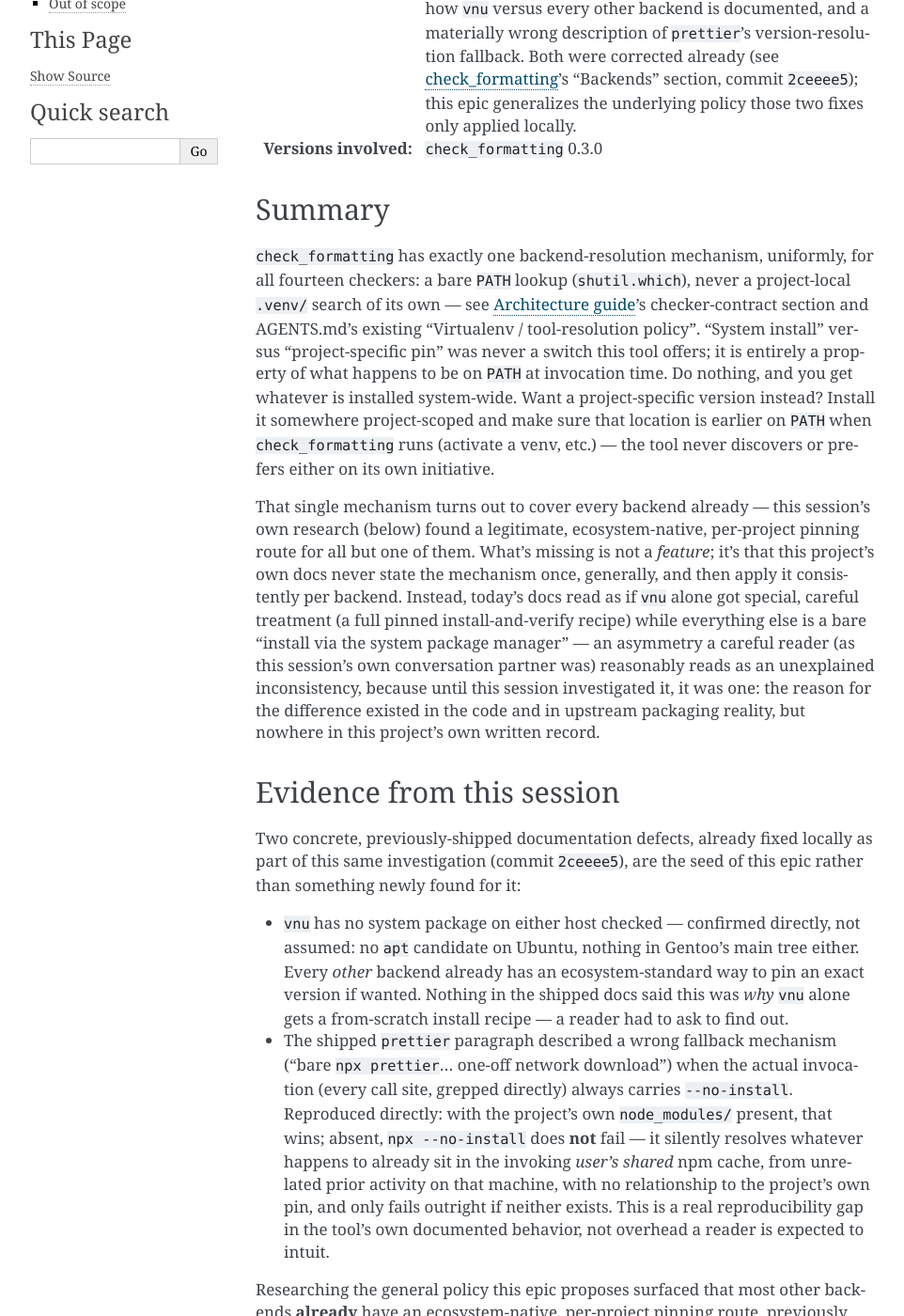
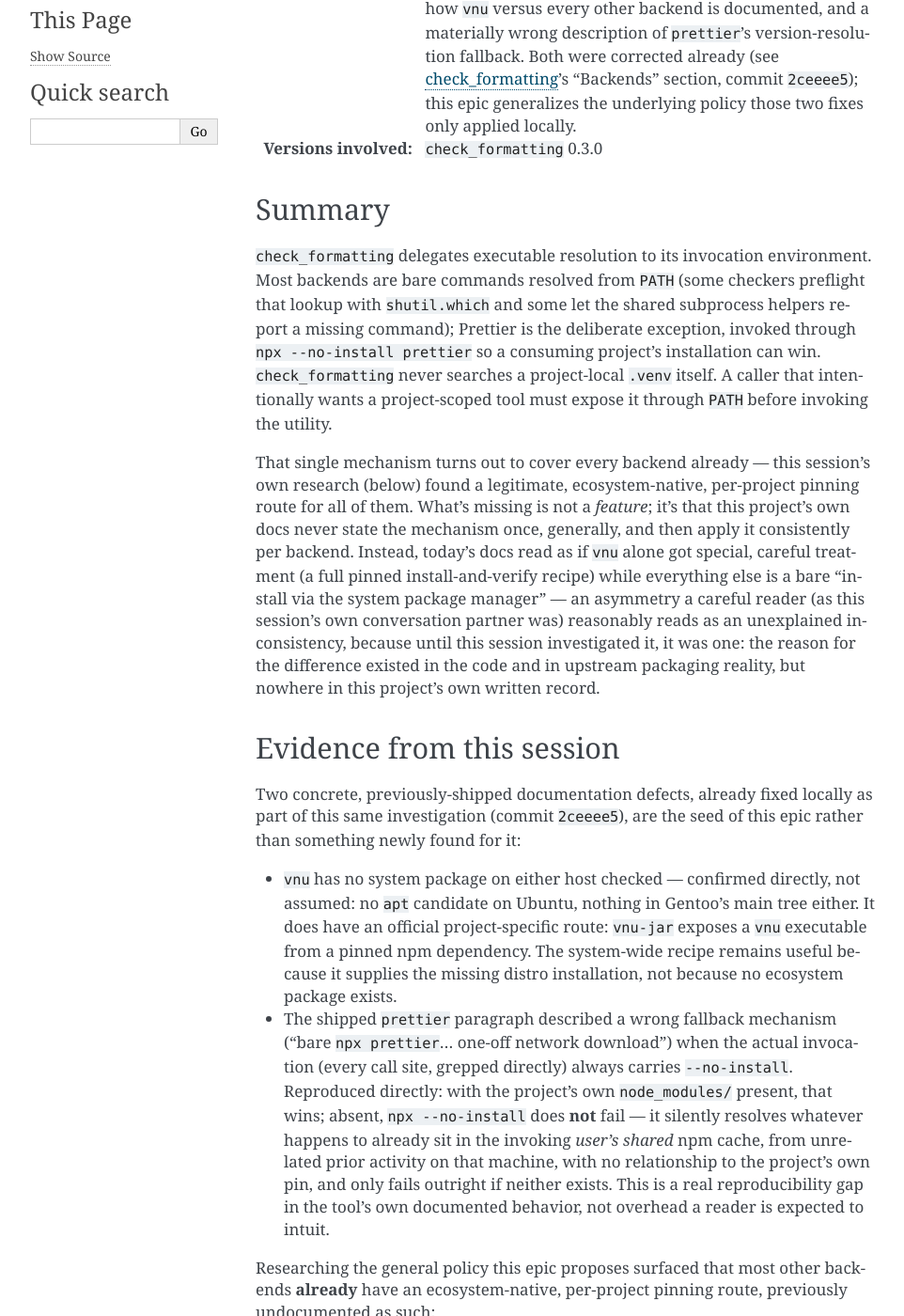
Before and after one commit to dememax/check_formatting, a Sphinx documentation site: the page built from docs/roadmap/backend-install-policy.rst, in a window 1280 px wide and 1400 px high, scrolled down 354 px. Shown: the whole window at 94% size, without its empty margins (148-1110 px from the left). Built offline with Sphinx 7.4.7, drawn with Linux system fonts in a browser that asks for light colours; some of the changed text lies outside the part shown.

Commit message:
docs: correct backend installation and architecture claims
The backend-installation roadmap incorrectly denied the official vnu-jar project-local executable, generalized every checker as a shutil.which lookup, and conflicted with the actual split between PATH preflights and subprocess resolution. The contributor guide also misstated that split, while the new CI example named an unpublished PyPI package.

Document both VNU deployment routes, scope the three-file statement to production registration, correct the seven/seven resolution split, and install check_formatting in CI from a pinned source checkout.

Validation: check_rst check and the Sphinx build pass for all three changed RST documents; git diff --check passes.

Co-Authored-By: Codex GPT-5 <noreply@openai.com>

```diff
--- a/docs/roadmap/backend-install-policy.rst
+++ b/docs/roadmap/backend-install-policy.rst
@@ -23,22 +23,19 @@ Backend installation policy: system vs. project-specific, per distro
 Summary
 *********
 
-``check_formatting`` has exactly one backend-resolution mechanism,
-uniformly, for all fourteen checkers: a bare ``PATH`` lookup
-(``shutil.which``), never a project-local ``.venv/`` search of its own —
-see :doc:`../architecture`'s checker-contract section and AGENTS.md's
-existing "Virtualenv / tool-resolution policy". "System install" versus
-"project-specific pin" was never a switch this tool offers; it is entirely
-a property of what happens to be on ``PATH`` at invocation time. Do
-nothing, and you get whatever is installed system-wide. Want a
-project-specific version instead? Install it somewhere project-scoped and
-make sure that location is earlier on ``PATH`` when ``check_formatting``
-runs (activate a venv, etc.) — the tool never discovers or prefers either
-on its own initiative.
+``check_formatting`` delegates executable resolution to its invocation
+environment. Most backends are bare commands resolved from ``PATH`` (some
+checkers preflight that lookup with ``shutil.which`` and some let the shared
+subprocess helpers report a missing command); Prettier is the deliberate
+exception, invoked through ``npx --no-install prettier`` so a consuming
+project's installation can win. ``check_formatting`` never searches a
+project-local ``.venv`` itself. A caller that intentionally wants a
+project-scoped tool must expose it through ``PATH`` before invoking the
+utility.
 
 That single mechanism turns out to cover every backend already — this
 session's own research (below) found a legitimate, ecosystem-native,
-per-project pinning route for all but one of them. What's missing is not
+per-project pinning route for all of them. What's missing is not
 a *feature*; it's that this project's own docs never state the mechanism
 once, generally, and then apply it consistently per backend. Instead,
 today's docs read as if ``vnu`` alone got special, careful treatment
@@ -60,10 +57,10 @@ seed of this epic rather than something newly found for it:
 
 * ``vnu`` has no system package on either host checked — confirmed
   directly, not assumed: no ``apt`` candidate on Ubuntu, nothing in
-  Gentoo's main tree either. Every *other* backend already has an
-  ecosystem-standard way to pin an exact version if wanted. Nothing in
-  the shipped docs said this was *why* ``vnu`` alone gets a from-scratch
-  install recipe — a reader had to ask to find out.
+  Gentoo's main tree either. It does have an official project-specific
+  route: ``vnu-jar`` exposes a ``vnu`` executable from a pinned npm
+  dependency. The system-wide recipe remains useful because it supplies
+  the missing distro installation, not because no ecosystem package exists.
 * The shipped ``prettier`` paragraph described a wrong fallback
   mechanism ("bare ``npx prettier``... one-off network download") when
   the actual invocation (every call site, grepped directly) always
@@ -156,29 +153,22 @@ route, previously undocumented as such:
    * - ``vnu``
      - not packaged at all
      - not packaged at all
-     - Not actually available — see below
-     - The one real exception; see "vnu has no project-specific route"
-       below.
+     - npm ``vnu-jar`` — pin in ``package.json``/``package-lock.json`` and
+       expose ``node_modules/.bin`` through the invocation environment
+     - The ``~/opt`` recipe provides a system-wide alternative where distro
+       packages are absent.
 
-==========================================================================================
-``vnu`` has no project-specific route, and that's architectural, not a documentation gap
-==========================================================================================
+===========================================================
+``vnu`` has both project-local and system-wide pin routes
+===========================================================
 
-Unlike every other backend above, ``check_formatting`` resolves ``vnu``
-via a bare ``shutil.which("vnu")`` call — never through a resolver like
-``npx`` that would naturally prefer a project-local install if one
-existed. Even though ``vnu-jar`` exists on npm, a project installing it
-locally (``npm install vnu-jar`` in its own ``package.json``) would never
-be picked up by this adapter, because the adapter never looks in
-``node_modules/`` at all for it. The *closest* equivalent — a
-project-scoped install directory added to ``PATH`` ahead of the system
-one, using this project's own pinned-install-and-verify recipe pointed at
-a project-local directory instead of ``~/opt`` — is possible in principle
-(the same PATH-ordering mechanism as everything else), but there is no
-packaged ecosystem making it convenient the way ``pip``/``npm`` do for
-every other backend in this table. Worth stating plainly rather than
-leaving a reader to discover it by testing, the way this session had to
-discover prettier's fallback behavior.
+``check_formatting`` resolves ``vnu`` with ``shutil.which("vnu")``. A local
+``npm install --save-dev vnu-jar@<version>`` creates
+``node_modules/.bin/vnu``; an npm script adds that directory to ``PATH``
+automatically, and another launcher may add it explicitly. The adapter then
+finds that pinned executable without needing backend-specific discovery.
+The documented ``~/opt`` installation instead supplies a centrally managed
+executable for projects that intentionally share one tested backend version.
 
 ***************
 Proposed work
@@ -211,10 +201,9 @@ paragraphs only partially have:
    sentence of "how to make it take priority" (activate the venv before
    invoking ``check_formatting``) rather than leaving that connection
    implicit.
-4. Where no project-specific route exists at all (``vnu``, and
-   ``check_rst`` for a different reason), say so explicitly rather than
-   silently omitting the row — a missing entry currently reads as an
-   oversight rather than a fact.
+4. Where no packaged project-specific route exists (currently ``check_rst``),
+   say so explicitly rather than silently omitting the row — a missing entry
+   otherwise reads as an oversight rather than a fact.
 
 Add a compact summary table (the shape of this epic's own evidence table
 above, without the "Notes" column) near the top of the Backends section
```
Also changed, not shown: docs/architecture.rst (+6 -3 lines), docs/check_formatting.rst (+14 -14 lines).
